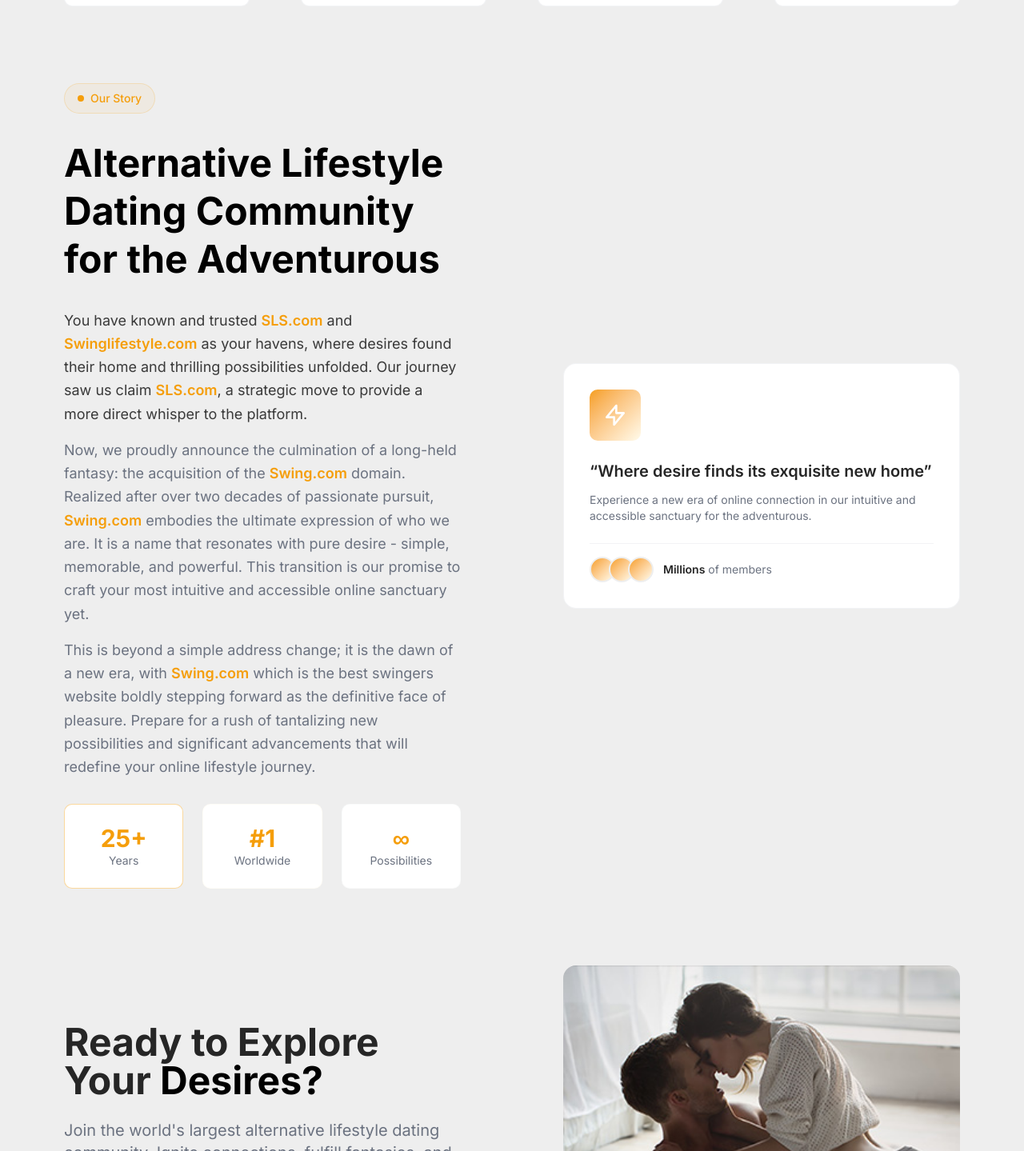
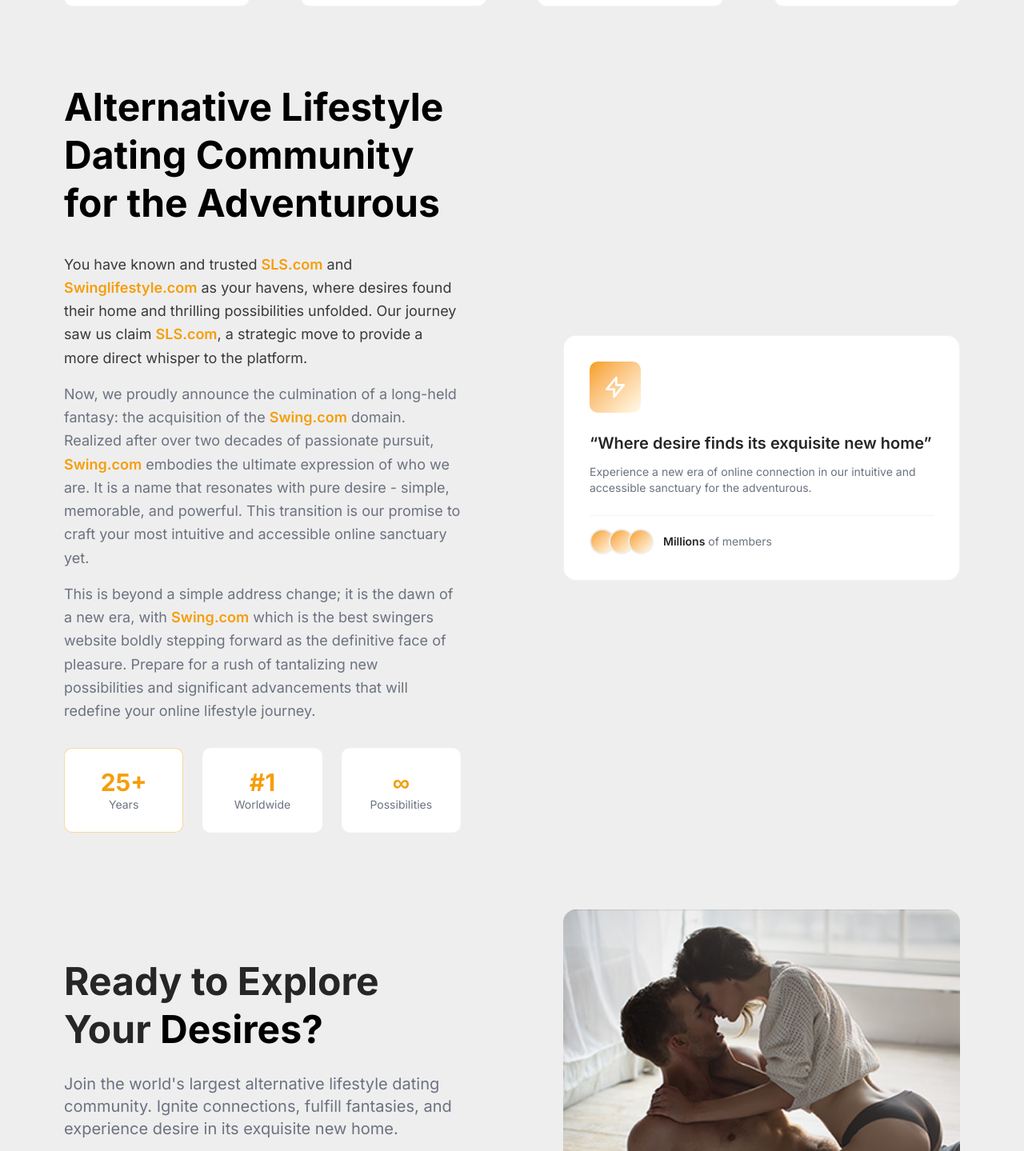
Before and after one commit to mysleekdesigns/swing-lp, a Next.js app: page / in a window 1280 px wide. Shown: the part 851-2290 px from the top of the page at 80% size. Built offline with nearby package versions, Linux system fonts and the light colour scheme.

Commit message:
updated branding of light theme

```diff
--- a/src/components/sections/BrandStorySection.tsx
+++ b/src/components/sections/BrandStorySection.tsx
@@ -16,12 +16,6 @@
             transition={{ duration: 0.5 }}
             className="flex flex-col justify-center space-y-8"
           >
-            {/* Section Badge */}
-            <div className="inline-flex w-fit items-center gap-2 rounded-full border border-primary/20 bg-primary/5 px-4 py-2">
-              <div className="h-2 w-2 rounded-full bg-primary" />
-              <span className="text-sm font-medium text-primary">Our Story</span>
-            </div>
-
             {/* Heading */}
             <h2 className="text-3xl sm:text-4xl lg:text-5xl font-bold leading-tight">
               <span className="text-black">
--- a/src/components/sections/CTASection.tsx
+++ b/src/components/sections/CTASection.tsx
@@ -20,7 +20,7 @@
           >
             {/* Heading */}
             <div>
-              <h2 className="text-3xl sm:text-4xl lg:text-5xl font-bold text-foreground mb-6">
+              <h2 className="text-3xl sm:text-4xl lg:text-5xl font-bold text-foreground leading-tight mb-6">
                 Ready to Explore Your{' '}
                 <span className="text-black">
                   Desires?
```
